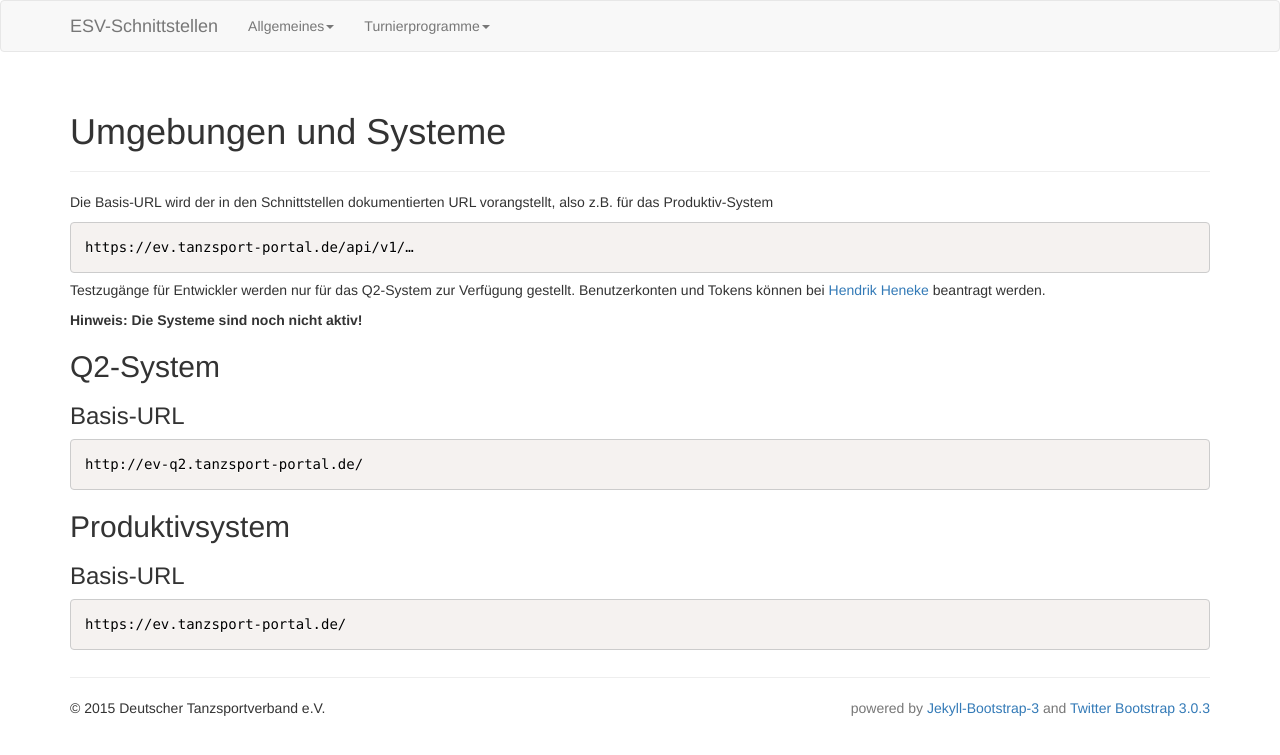
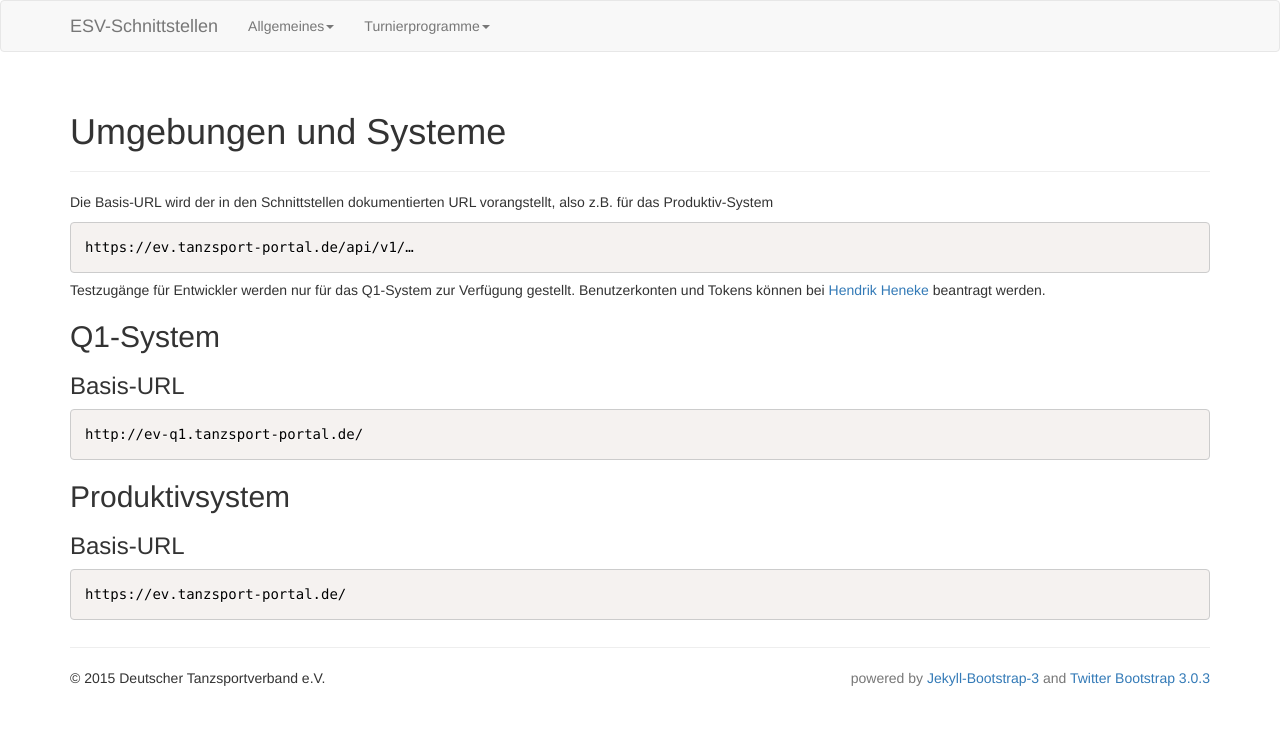
Before and after one commit to tanzsport/esv-interfaces, a Jekyll site: the page built from umgebungen_systeme.md, in a window 1280 px wide. Shown: the top 755 px of the page. Built offline with Jekyll 4.4.1, drawn with Linux system fonts in a browser that asks for light colours; nearby versions of some CDN libraries; library files that are not in the unit come from our copies.

Commit message:
Änderung Q2 => Q1.

```diff
--- a/umgebungen_systeme.md
+++ b/umgebungen_systeme.md
@@ -8,15 +8,13 @@ Die Basis-URL wird der in den Schnittstellen dokumentierten URL vorangstellt, al
 
 	https://ev.tanzsport-portal.de/api/v1/…
 
-Testzugänge für Entwickler werden nur für das Q2-System zur Verfügung gestellt. Benutzerkonten und Tokens können bei [Hendrik Heneke](mailto:heneke@tanzsport.de) beantragt werden.
+Testzugänge für Entwickler werden nur für das Q1-System zur Verfügung gestellt. Benutzerkonten und Tokens können bei [Hendrik Heneke](mailto:heneke@tanzsport.de) beantragt werden.
 
-**Hinweis: Die Systeme sind noch nicht aktiv!**
-
-## Q2-System ##
+## Q1-System ##
 
 ### Basis-URL ###
 
-	http://ev-q2.tanzsport-portal.de/
+	http://ev-q1.tanzsport-portal.de/
 
 ## Produktivsystem ##
 
```
